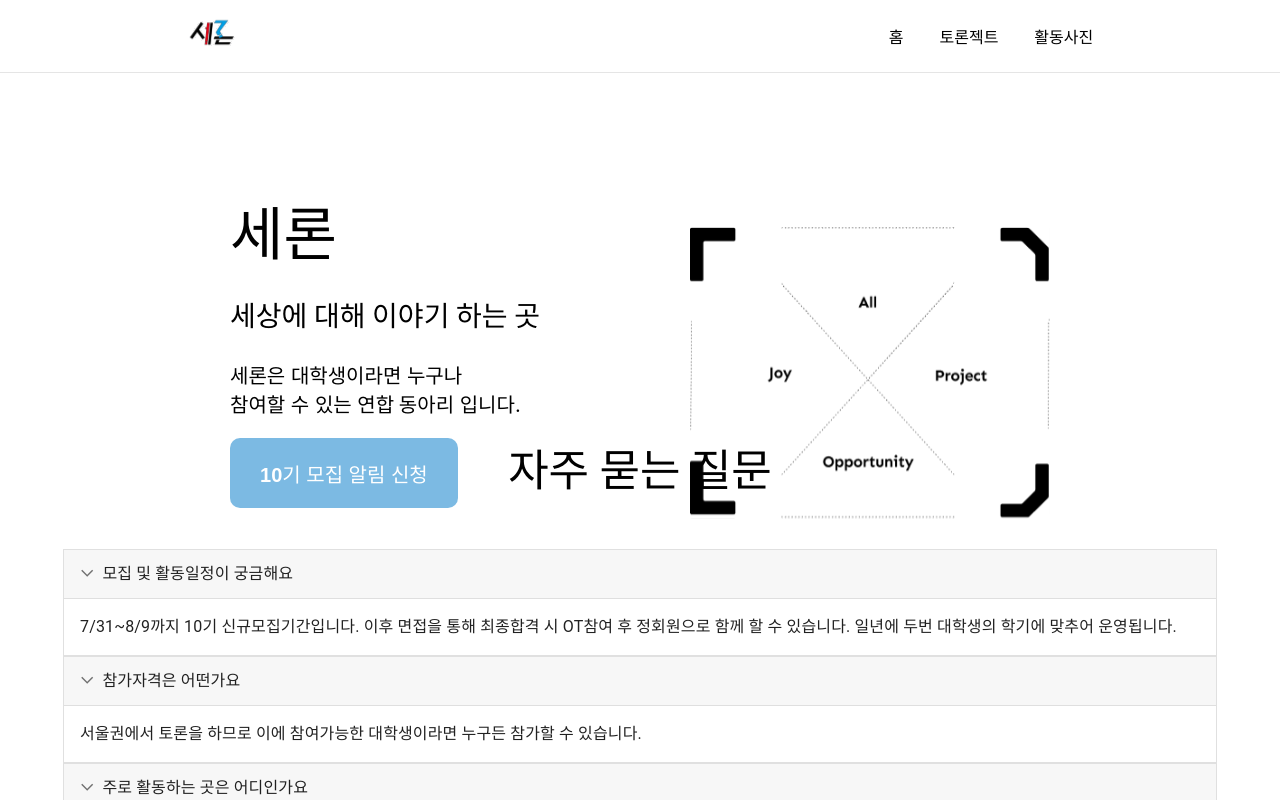
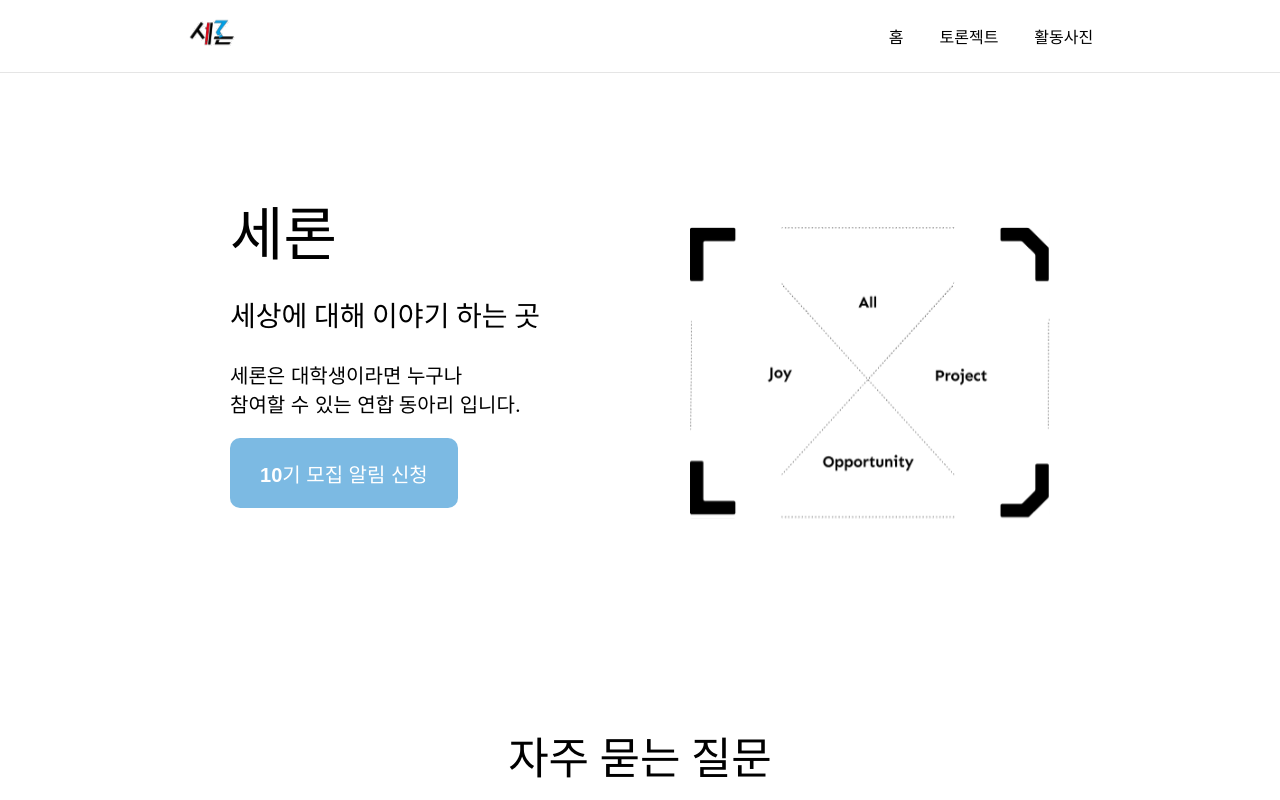
Before and after one commit to Team-Seron/Seron_Web, a React (Vite) app: page / in a window 1280 px wide. Shown: the top 800 px of the page. Built offline with nearby package versions, Linux system fonts and the light colour scheme; a web font is replaced by a local one.

Commit message:
Style: 메인페이지 바디 height 설정

```diff
--- a/src/components/Body/Body.tsx
+++ b/src/components/Body/Body.tsx
@@ -1,7 +1,6 @@
 import React from "react";
 import Intro from "./Intro";
 import { styled } from "styled-components";
-import Accordion from "./Accordion";
 import { FAQs } from "../../../public/data/FAQ";
 import MuiAccordion from "./MuiAccordion";
 
@@ -13,7 +12,7 @@ type qnatype = {
 
 function Body() {
   return (
-    <>
+    <Wrapper>
       <Section>
         <Intro />
       </Section>
@@ -25,9 +24,16 @@ function Body() {
           </div>
         ))}
       </Section>
-    </>
+    </Wrapper>
   );
 }
+
+const Wrapper = styled.div`
+  display: flex;
+  flex-direction: column;
+  align-items: center;
+  justify-content: center;
+`;
 
 const Title = styled.div`
   font-size: 44px;
@@ -38,7 +44,6 @@ const Title = styled.div`
 `;
 
 const Section = styled.section`
-  height: 500px;
   padding: 50px 142px;
   min-width: 300px;
   display: flex;
--- a/src/components/Body/MuiAccordion.tsx
+++ b/src/components/Body/MuiAccordion.tsx
@@ -60,7 +60,12 @@ export default function CustomizedAccordions({ title, content }: Props) {
   return (
     <div>
       <Accordion
-        style={{ width: "90vw" }}
+        style={{
+          width: "80vw",
+          display: "flex",
+          flexDirection: "column",
+          marginBottom: "20px",
+        }}
         expanded={expanded === "panel1"}
         onChange={handleChange("panel1")}
       >
```
